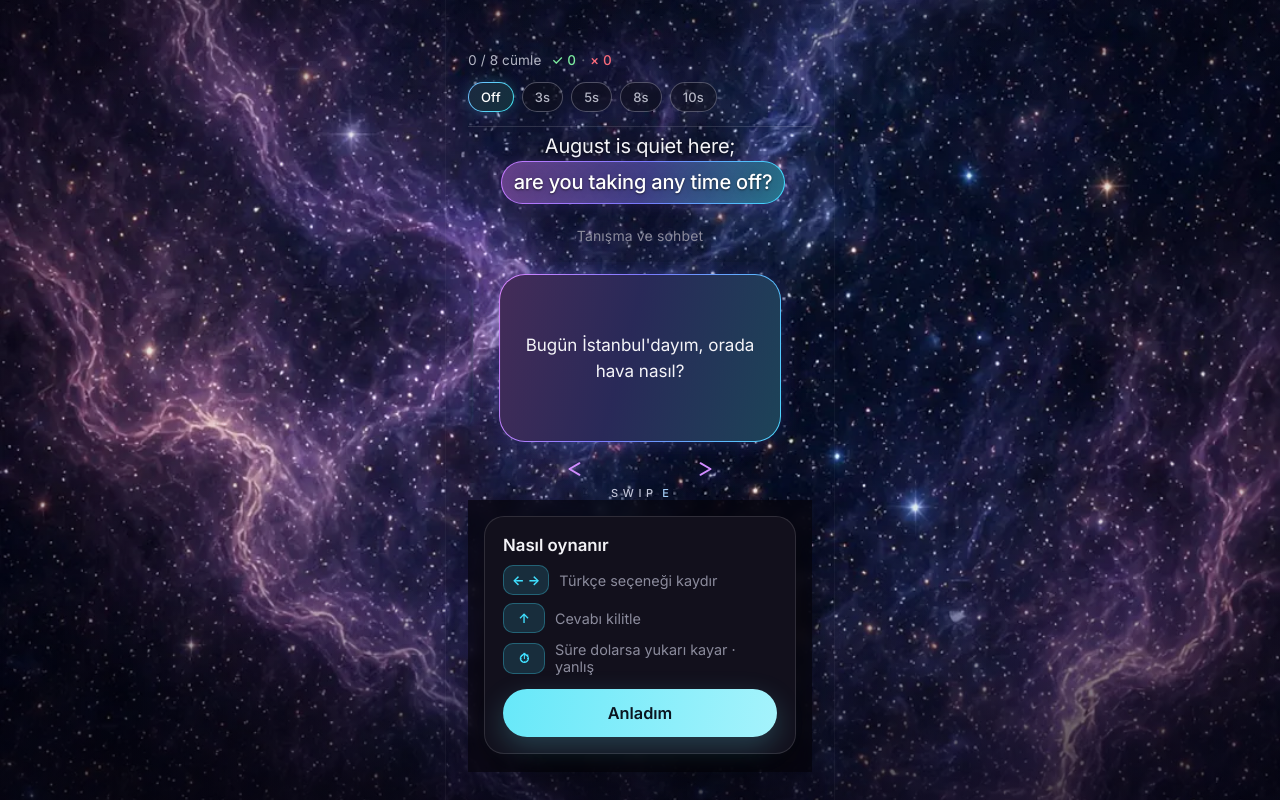
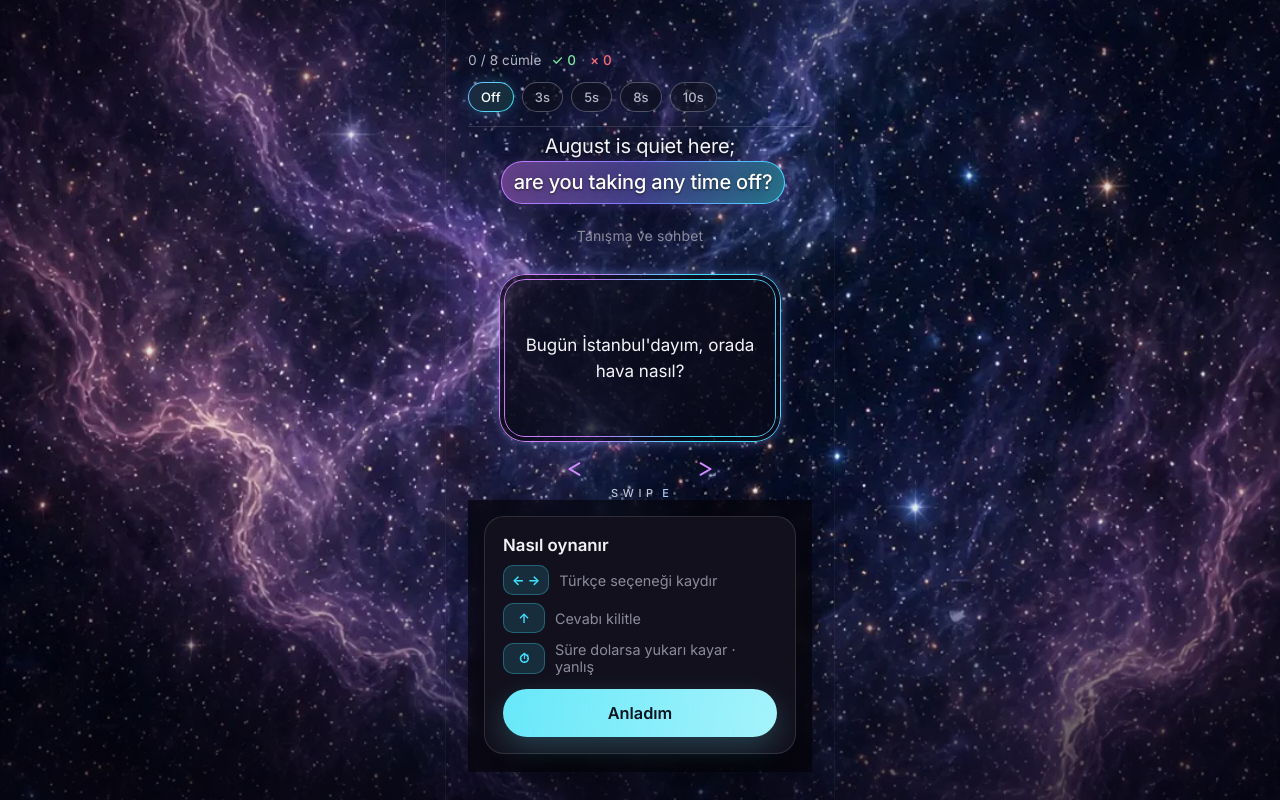
Before and after one commit to rozturac/english-swipe-learn, a React (Vite) app: page / in a window 1280 px wide. Built offline with nearby package versions, Linux system fonts and the light colour scheme.

Commit message:
Add double thin magenta→cyan neon frame on selected answer card.

```diff
--- a/src/App.css
+++ b/src/App.css
@@ -458,14 +458,66 @@ body,
   will-change: transform, opacity;
 }
 
+/* Selected: double thin magenta→cyan neon frame (CSS only, soft bloom) */
 .option-card.is-selected {
   transform: scale(1);
   opacity: 1;
-  border-width: 1.5px;
+  z-index: 2;
+  border: none;
+  border-radius: 26px;
+  background-image: linear-gradient(rgba(10, 10, 24, 0.72), rgba(10, 10, 24, 0.72));
+  background-origin: padding-box;
+  background-clip: padding-box;
   box-shadow:
-    0 0 22px rgba(140, 90, 255, 0.16),
-    0 0 20px rgba(70, 190, 255, 0.1);
-  z-index: 2;
+    0 0 10px rgba(219, 133, 255, 0.2),
+    0 0 10px rgba(64, 224, 255, 0.16),
+    0 0 22px rgba(199, 122, 255, 0.1),
+    0 0 22px rgba(77, 216, 255, 0.08);
+}
+
+.option-card.is-selected::before,
+.option-card.is-selected::after {
+  content: '';
+  position: absolute;
+  pointer-events: none;
+  background: linear-gradient(
+    90deg,
+    #db85ff 0%,
+    #c77aff 32%,
+    #40e0ff 68%,
+    #4dd8ff 100%
+  );
+  -webkit-mask:
+    linear-gradient(#fff 0 0) content-box,
+    linear-gradient(#fff 0 0);
+  -webkit-mask-composite: xor;
+  mask:
+    linear-gradient(#fff 0 0) content-box,
+    linear-gradient(#fff 0 0);
+  mask-composite: exclude;
+}
+
+/* Outer concentric stroke */
+.option-card.is-selected::before {
+  inset: 0;
+  border-radius: inherit;
+  padding: 1.35px;
+  z-index: 0;
+  filter:
+    drop-shadow(0 0 2.5px rgba(219, 133, 255, 0.4))
+    drop-shadow(0 0 5px rgba(64, 224, 255, 0.22));
+}
+
+/* Inner concentric stroke — gap ≈ stroke weight */
+.option-card.is-selected::after {
+  inset: 5px;
+  border-radius: 21px;
+  padding: 1.15px;
+  z-index: 0;
+  opacity: 0.95;
+  filter:
+    drop-shadow(0 0 2px rgba(219, 133, 255, 0.3))
+    drop-shadow(0 0 4px rgba(64, 224, 255, 0.18));
 }
 
 .option-card.is-side {
@@ -477,7 +529,9 @@ body,
 }
 
 .option-card.is-reveal {
-  border-color: transparent;
+  border: 1.35px solid transparent;
+  background-origin: border-box;
+  background-clip: padding-box, border-box;
   background-image:
     linear-gradient(#0e1a16, #0e1a16),
     linear-gradient(100deg, #34d399, #6ee7b7);
@@ -490,6 +544,9 @@ body,
 }
 
 .option-card.is-wrong {
+  border: 1.35px solid transparent;
+  background-origin: border-box;
+  background-clip: padding-box, border-box;
   background-image:
     linear-gradient(rgba(24, 10, 14, 0.85), rgba(24, 10, 14, 0.85)),
     linear-gradient(100deg, #fb7185, #f87171);
@@ -498,11 +555,28 @@ body,
     0 0 24px rgba(250, 107, 122, 0.12);
 }
 
+/* Reveal/wrong: drop neon double frame so state colors stay readable */
+.option-card.is-selected.is-reveal::before,
+.option-card.is-selected.is-reveal::after,
+.option-card.is-selected.is-wrong::before,
+.option-card.is-selected.is-wrong::after {
+  content: none;
+  display: none;
+  filter: none;
+}
+
+.option-card.is-selected.is-reveal,
+.option-card.is-selected.is-wrong {
+  border-radius: 26px;
+}
+
 .option-card.is-locked.is-selected:not(.is-reveal):not(.is-wrong) {
   transform: scale(1);
 }
 
 .option-text {
+  position: relative;
+  z-index: 1;
   margin: 0;
   text-align: center;
   font-size: 17px;
```
